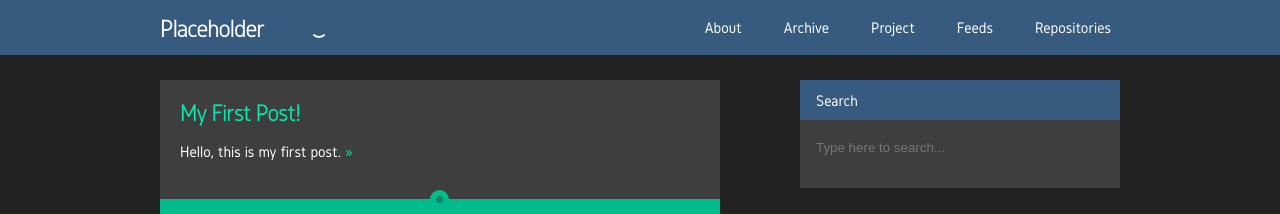
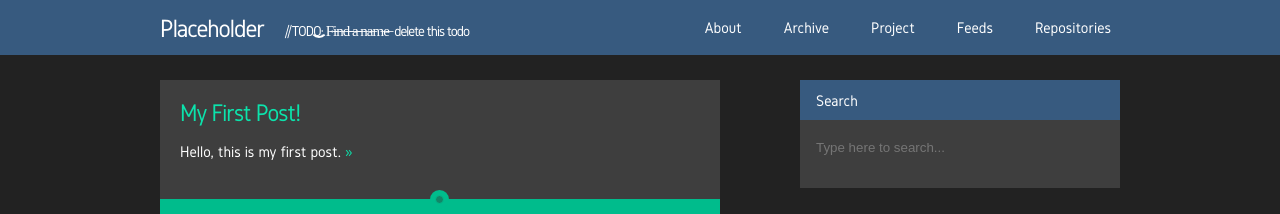
Before and after one commit to lapinozz/lapinozz.github.io, a Jekyll site: the page built from index.html, in a window 1280 px wide. Shown: the top 214 px of the page. Built offline with Jekyll 4.4.1, drawn with Linux system fonts in a browser that asks for light colours; nearby versions of some CDN libraries; the list of posts is cut into pages by our own code; comment, search, counter and statistics services are not loaded; a style sheet for code colours, icons or effects is not loaded.

Commit message:
i know...

```diff
--- a/_includes/head.html
+++ b/_includes/head.html
@@ -12,6 +12,7 @@
   <link rel="stylesheet" href="{{ "/assets/css/alternative.css" | prepend: site.baseurl }}">
   <link href="//cdnjs.cloudflare.com/ajax/libs/typicons/2.0.7/typicons.min.css" rel="stylesheet">
   <link href="//cdnjs.cloudflare.com/ajax/libs/octicons/3.4.1/octicons.min.css" rel="stylesheet">
+  <link href='https://fonts.googleapis.com/css?family=Lato' rel='stylesheet' type='text/css'>
 
   <link rel="canonical" href="{{ page.url | replace:'index.html','' | prepend: site.baseurl | prepend: site.url }}">
   <link rel="alternate" type="application/rss+xml" title="{{ site.title }}" href="{{ "/feed.xml" | prepend: site.baseurl | prepend: site.url }}">
--- a/_includes/header.html
+++ b/_includes/header.html
@@ -4,7 +4,7 @@
   <div class="pace-progress-inner"></div>
 </div>
 <div class="pace-activity"></div></div>
-  <a id="route" class="site-title" href="{{ site.baseurl }}/">Placeholder</a>
+  <a id="route" class="site-title" href="{{ site.baseurl }}/">Placeholder<div style="margin: 3px 20px; font-size: 15px; float: right; white-space: pre;">//TODO: F̶i̶n̶d̶ ̶a̶ ̶n̶a̶m̶e̶  delete this todo</div></a>
 
     <nav class="site-nav">
       <a href="#" class="menu-icon">
```
